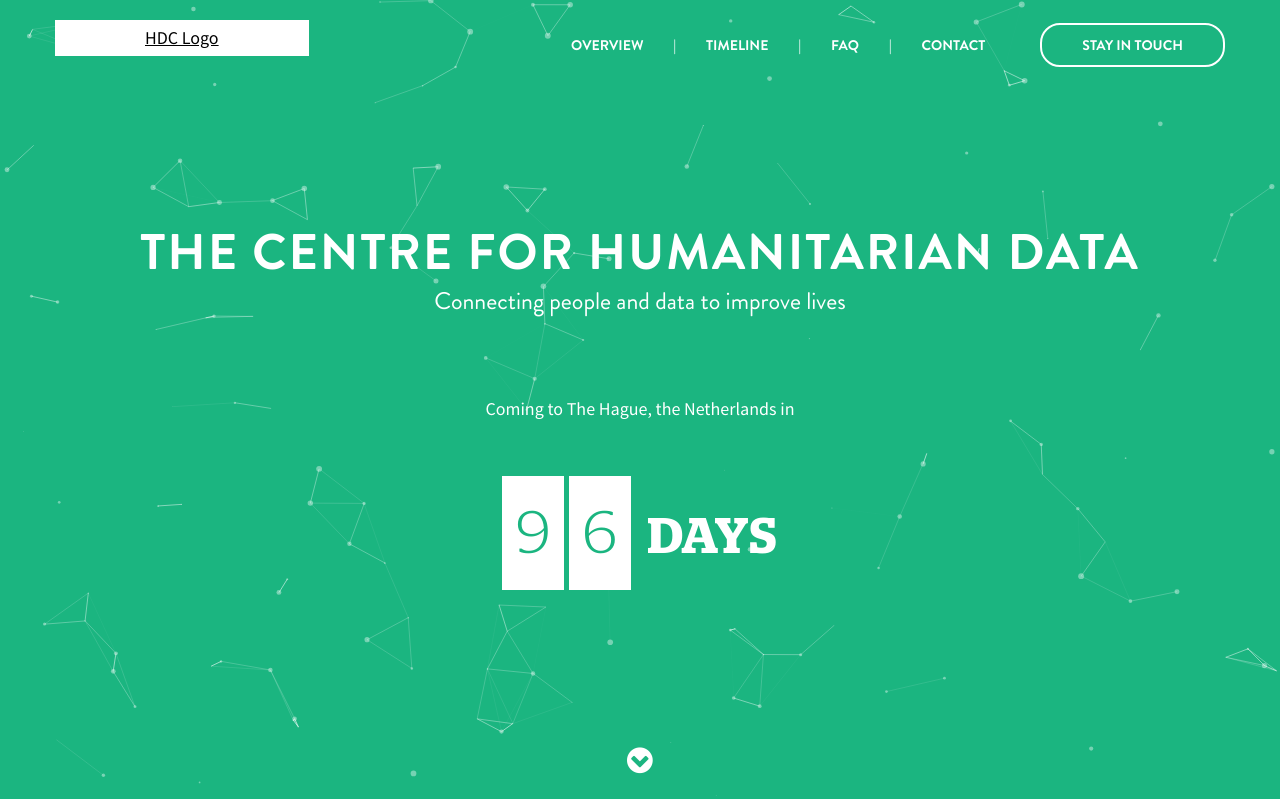
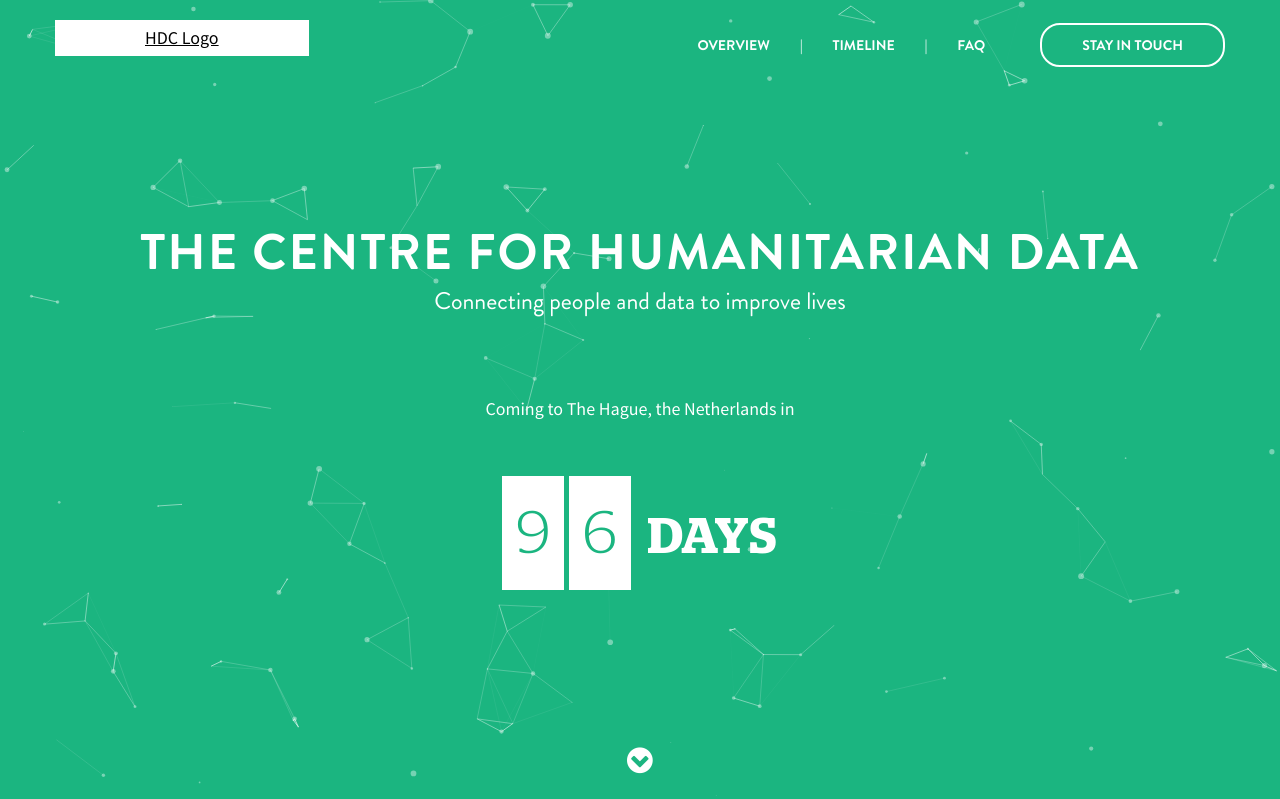
Before and after one commit to OCHA-DAP/center-humdata-org, a plain HTML site: page index.html in a window 1280 px wide. Shown: the top 799 px of the page. Drawn offline with Linux system fonts and the light colour scheme.

Commit message:
Update 2016-12-12T14:27:32.804Z

```diff
--- a/index.html
+++ b/index.html
@@ -27,8 +27,7 @@
 	      <ul class="nav navbar-nav navbar-right">
 	        <li><a href="#" data-section="intro">Overview<span>|</span></a></li>
 	        <li><a href="#" data-section="timeline">Timeline<span>|</span></a></li>
-	        <li><a href="#" data-section="faq">FAQ<span>|</span></a></li>
-	        <li><a href="#" data-section="contact">Contact</a></li>
+	        <li><a href="#" data-section="faq">FAQ</a></li>
 	        <li><a href="#" data-section="contact" class="btn nav-btn">Stay in Touch</a></li>
 	      </ul>
 	    </div>
```
